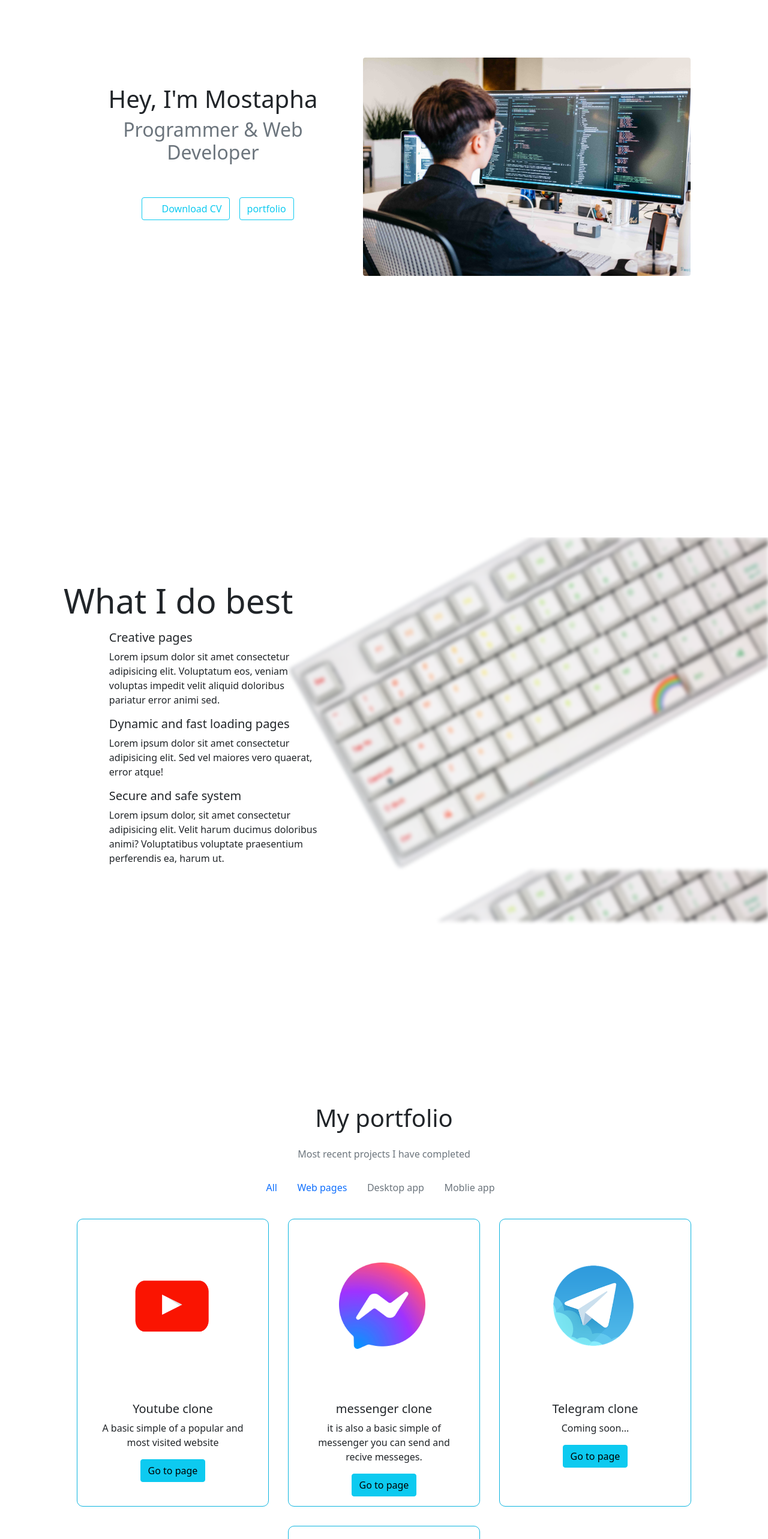
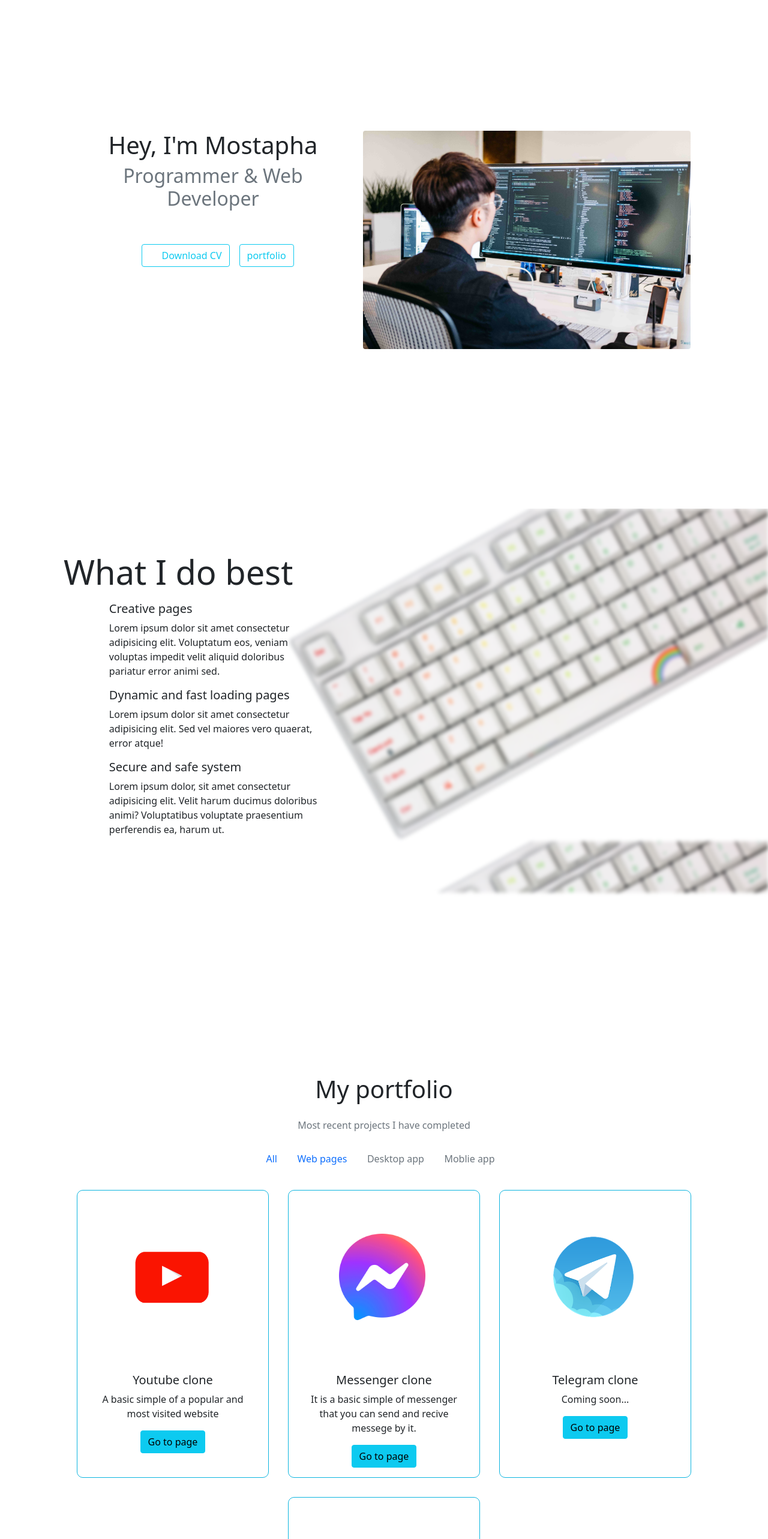
Before and after one commit to Mustafa-Zahedi/portfolio, a React (Create React App) app: page / in a window 1280 px wide. Shown: the top 2566 px of the page at 60% size. Built offline with nearby package versions, Linux system fonts and the light colour scheme; some icons are missing.

Commit message:
quote removed and footer updated

```diff
--- a/src/App.js
+++ b/src/App.js
@@ -15,7 +15,7 @@ function App() {
       <Index />
       <Abilities />
       <Portfolio />
-      <Quote />
+      {/* <Quote /> */}
       <Footer />
     </main>
   );
--- a/src/components/footer.jsx
+++ b/src/components/footer.jsx
@@ -11,16 +11,20 @@ function Footer() {
           <a
             href="https://github.com/Mustafa-Zahedi/"
             target="_blank"
-            className="m-2"
+            className="btn m-2"
           >
             <Icon icon="fa-brands:github-square" color="gray" height="42px" />
+            <br />
+            <span>Github</span>
           </a>
           <a
             href="https://www.linkedin.com/in/mustafa-zahedi-17870020b/"
             target="_blank"
-            className="m-2"
+            className="btn m-2"
           >
             <Icon icon="logos:linkedin-icon" height="40px" />
+            <br />
+            <span>Linkedin</span>
           </a>
         </div>
         <div className="my-3 pb-2">
--- a/src/components/index.jsx
+++ b/src/components/index.jsx
@@ -8,10 +8,10 @@ const Index = () => {
   };
 
   return (
-    <section className="container mt-5 mb-md-1 pt-5 min-vh-100">
-      <div>
-        <div className="align-items-center d-flex row justify-content-center">
-          <div className="justify-content-center col-lg-5 col-md-12 mb-5">
+    <section className="container d-flex min-vh-100 align-items-center">
+      <div className="my-5">
+        <div className="d-flex row justify-content-center">
+          <div className="col-lg-5 col-md-12 mb-5">
             <h1>Hey, I'm Mostapha</h1>
             <h2 className="text-secondary">Programmer & Web Developer</h2>
             <button className="btn btn-outline-info mt-5 mx-3">
--- a/src/components/portofolio.jsx
+++ b/src/components/portofolio.jsx
@@ -12,12 +12,12 @@ const Portfolio = () => {
       explain: `A basic simple of a popular and most visited website`,
     },
     {
-      name: "messenger clone",
+      name: "Messenger clone",
       src: "./messenger.jpg",
       type: "web",
       link: "https://chat-messenger-psi.vercel.app/chats",
       explain:
-        "it is also a basic simple of messenger you can send and recive messeges.",
+        "It is a basic simple of messenger that you can send and recive messege by it.",
     },
     {
       name: "Telegram clone",
@@ -40,7 +40,6 @@ const Portfolio = () => {
 
   const onClickTab = (type) => {
     const temp = allProject;
-    console.log(type, temp);
     let result = "";
     if (type === "") result = temp;
     else {
@@ -100,11 +99,11 @@ const Portfolio = () => {
           </ul>
         </div>
         <div className="py-3">
-          <div className="row justify-content-center mx-sm-0 mx-2">
+          <div className="row justify-content-center mx-sm-0 mx-md-2">
             {projects.map((e) => (
               <article
                 key={e.name}
-                className="card col-lg-3 col-md-5 col-sm-5  m-lg-3 mx-md-3 m-sm-3 m-1 mb-sm-2 mb-3 "
+                className="card col-lg-3 col-md-5 col-sm-6 col-6  m-lg-3 m-md-3 m-sm-2 m-1"
               >
                 <div className="cardImg">
                   <img
```
